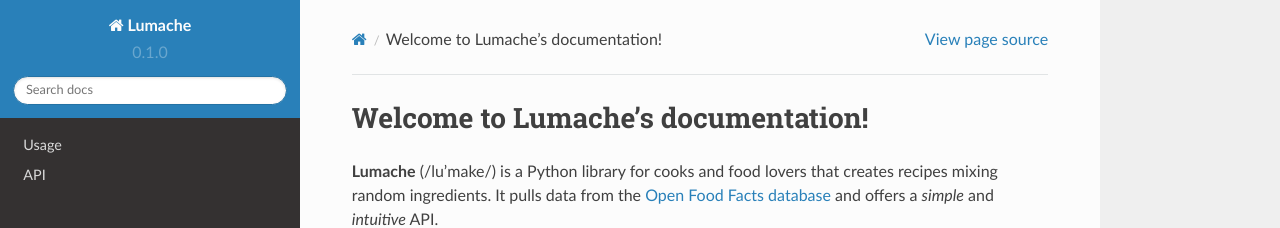
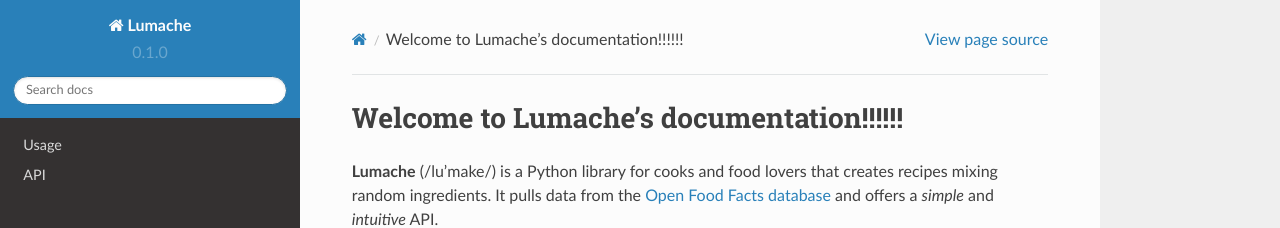
Before and after one commit to ayoskovich/template_docs, a Sphinx documentation site: the page built from docs/source/index.rst, in a window 1280 px wide. Shown: the top 228 px of the page. Built offline with Sphinx 7.4.7 and the Read the Docs theme 2.0.0, drawn with Linux system fonts in a browser that asks for light colours.

```diff
--- a/docs/source/index.rst
+++ b/docs/source/index.rst
@@ -1,5 +1,5 @@
-Welcome to Lumache's documentation!
-===================================
+Welcome to Lumache's documentation!!!!!!
+========================================
 
 **Lumache** (/lu'make/) is a Python library for cooks and food lovers
 that creates recipes mixing random ingredients.
```
